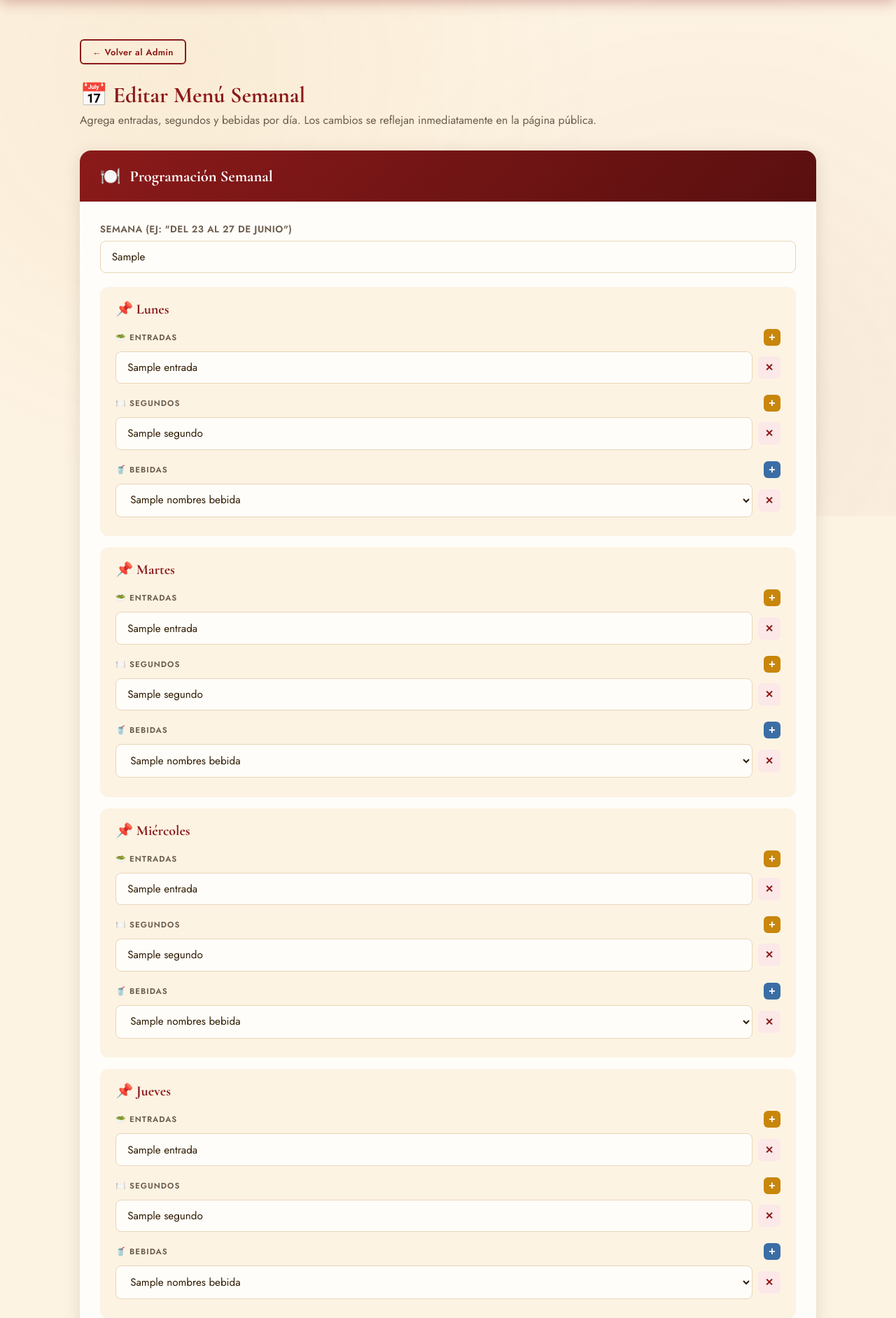
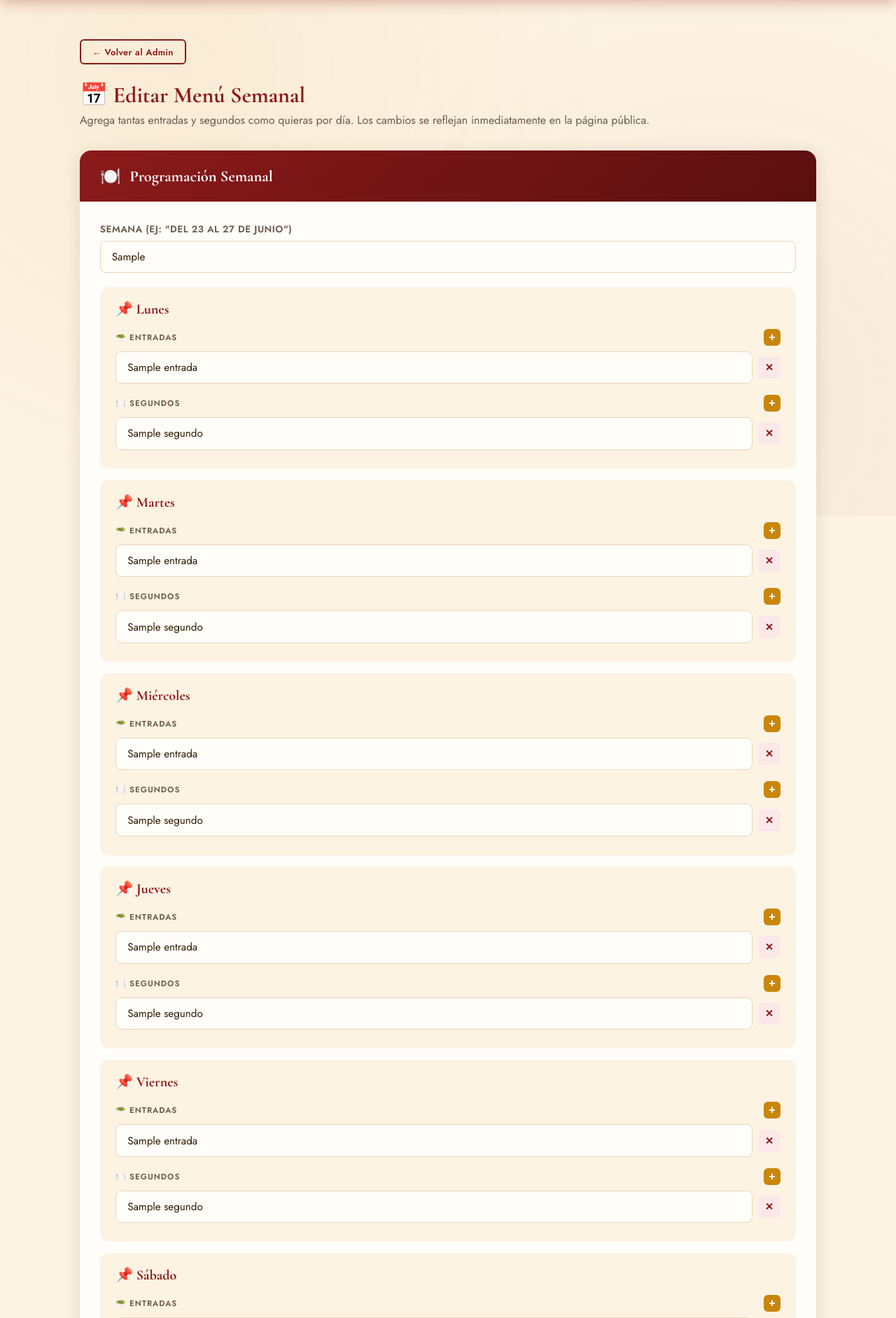
Before and after one commit to josh2006-dotcom/restaurante-san-antonio, a Flask app: template templates/admin_menu_semanal.html in a window 1280 px wide. Shown: the part 63-1946 px from the top of the page at 70% size. Run offline with Flask 3, Linux system fonts and the light colour scheme; the template is opened without the code that fills it: most values are stand-ins (such as "Sample title", 1, 10 or a date in 2020).

Commit message:
Update admin_menu_semanal.html

```diff
--- a/templates/admin_menu_semanal.html
+++ b/templates/admin_menu_semanal.html
@@ -28,7 +28,8 @@
   .dia-box-header {
     font-family: 'Cormorant Garamond', serif;
     font-size: 1.25rem; font-weight: 700;
-    color: var(--rojo); margin-bottom: 1rem;
+    color: var(--rojo);
+    margin-bottom: 1rem;
     display: flex; align-items: center; gap: .5rem;
   }
 
@@ -50,30 +51,26 @@
     transition: background .2s;
   }
   .btn-agregar:hover { background: #a86f08; }
-  .btn-agregar.azul { background: #3A6EA5; }
-  .btn-agregar.azul:hover { background: #2a5080; }
 
   .plato-input-row {
     display: flex; gap: .5rem;
-    margin-bottom: .5rem; align-items: center;
+    margin-bottom: .5rem;
+    align-items: center;
   }
-  .plato-input-row input { flex: 1; }
+  .plato-input-row input {
+    flex: 1;
+  }
   .btn-quitar {
     background: #FCE8E8; color: var(--rojo);
     border: none; border-radius: 6px;
     width: 32px; height: 32px;
     font-size: .9rem; font-weight: 700;
-    cursor: pointer; flex-shrink: 0;
+    cursor: pointer;
+    flex-shrink: 0;
     display: flex; align-items: center; justify-content: center;
     transition: background .2s;
   }
   .btn-quitar:hover { background: var(--rojo); color: #fff; }
-
-  .bebida-select-row {
-    display: flex; gap: .5rem;
-    margin-bottom: .5rem; align-items: center;
-  }
-  .bebida-select-row select { flex: 1; }
 </style>
 {% endblock %}
 
@@ -82,7 +79,7 @@
   <div class="container">
     <a href="/admin" class="btn btn-outline btn-sm" style="margin-bottom:1.5rem">← Volver al Admin</a>
     <h1>📅 Editar Menú Semanal</h1>
-    <p>Agrega entradas, segundos y bebidas por día. Los cambios se reflejan inmediatamente en la página pública.</p>
+    <p>Agrega tantas entradas y segundos como quieras por día. Los cambios se reflejan inmediatamente en la página pública.</p>
 
     <div class="semana-form">
       <div class="semana-form-header">
@@ -102,7 +99,6 @@
           {% for dia in ['Lunes','Martes','Miércoles','Jueves','Viernes','Sábado'] %}
           {% set entradas = menu.get(dia, {}).get('entradas', []) %}
           {% set segundos = menu.get(dia, {}).get('segundos', []) %}
-          {% set bebidas  = menu.get(dia, {}).get('bebidas',  []) %}
           <div class="dia-box">
             <div class="dia-box-header">📌 {{ dia }}</div>
 
@@ -152,37 +148,6 @@
               </div>
             </div>
 
-            <!-- BEBIDAS -->
-            <div class="tipo-grupo">
-              <div class="tipo-label">
-                <span>🥤 Bebidas</span>
-                <button type="button" class="btn-agregar azul" onclick="agregarBebida('{{ dia }}')">+</button>
-              </div>
-              <div id="bebidas-{{ dia }}">
-                {% if bebidas %}
-                  {% for b in bebidas %}
-                  <div class="bebida-select-row">
-                    <select name="bebida_{{ dia }}_{{ loop.index0 }}" class="form-control">
-                      {% for nb in nombres_bebidas %}
-                      <option value="{{ nb }}" {% if nb == b %}selected{% endif %}>{{ nb }}</option>
-                      {% endfor %}
-                    </select>
-                    <button type="button" class="btn-quitar" onclick="this.parentElement.remove()">✕</button>
-                  </div>
-                  {% endfor %}
-                {% else %}
-                  <div class="bebida-select-row">
-                    <select name="bebida_{{ dia }}_0" class="form-control">
-                      {% for nb in nombres_bebidas %}
-                      <option value="{{ nb }}">{{ nb }}</option>
-                      {% endfor %}
-                    </select>
-                    <button type="button" class="btn-quitar" onclick="this.parentElement.remove()">✕</button>
-                  </div>
-                {% endif %}
-              </div>
-            </div>
-
           </div>
           {% endfor %}
 
@@ -199,33 +164,32 @@
 </section>
 
 <script>
-const nombresBebidas = {{ nombres_bebidas | tojson }};
-
-// Usamos timestamp como índice único — nunca colisiona aunque se eliminen filas
 function agregarPlato(dia, tipo) {
-  const contenedor = document.getElementById(tipo + 's-' + dia);
-  const idx = Date.now();
+  const contenedor = document.getElementById(`${tipo}s-${dia}`);
+  const cantidadActual = contenedor.querySelectorAll('input').length;
   const row = document.createElement('div');
   row.className = 'plato-input-row';
-  row.innerHTML =
-    '<input type="text" name="' + tipo + '_' + dia + '_' + idx + '" class="form-control" placeholder="Nuevo plato...">' +
-    '<button type="button" class="btn-quitar" onclick="this.parentElement.remove()">✕</button>';
+  row.innerHTML = `
+    <input type="text" name="${tipo}_${dia}_${cantidadActual}" class="form-control" placeholder="Nuevo plato...">
+    <button type="button" class="btn-quitar" onclick="this.parentElement.remove()">✕</button>
+  `;
   contenedor.appendChild(row);
   row.querySelector('input').focus();
 }
 
-function agregarBebida(dia) {
-  const contenedor = document.getElementById('bebidas-' + dia);
-  const idx = Date.now();
-  const opts = nombresBebidas.map(function(n) {
-    return '<option value="' + n + '">' + n + '</option>';
-  }).join('');
-  const row = document.createElement('div');
-  row.className = 'bebida-select-row';
-  row.innerHTML =
-    '<select name="bebida_' + dia + '_' + idx + '" class="form-control">' + opts + '</select>' +
-    '<button type="button" class="btn-quitar" onclick="this.parentElement.remove()">✕</button>';
-  contenedor.appendChild(row);
-}
+// Antes de enviar el formulario, renumerar los inputs para evitar huecos
+document.getElementById('form-menu-semanal').addEventListener('submit', function() {
+  {% for dia in ['Lunes','Martes','Miércoles','Jueves','Viernes','Sábado'] %}
+  ['entrada', 'segundo'].forEach(tipo => {
+    const contenedor = document.getElementById(`${tipo}s-{{ dia }}`);
+    if (contenedor) {
+      const inputs = contenedor.querySelectorAll('input');
+      inputs.forEach((inp, idx) => {
+        inp.name = `${tipo}_{{ dia }}_${idx}`;
+      });
+    }
+  });
+  {% endfor %}
+});
 </script>
 {% endblock %}
```
